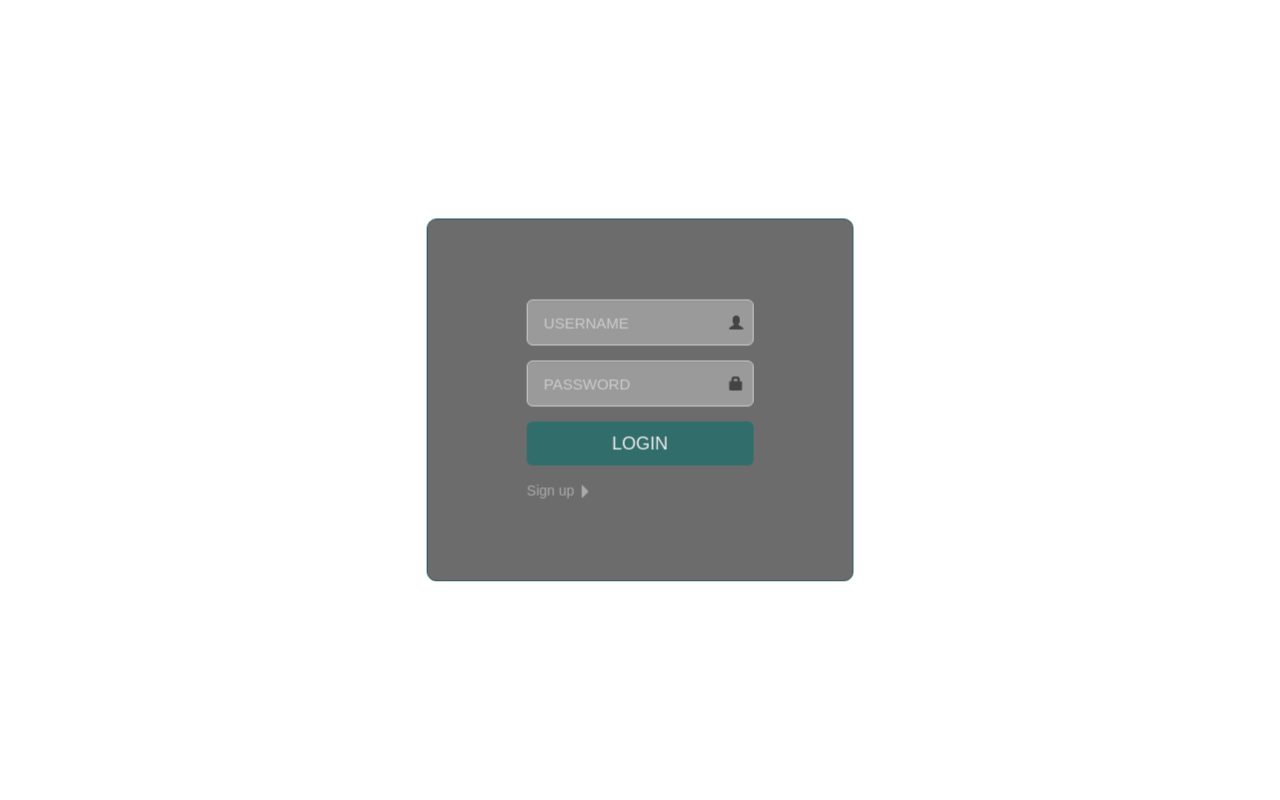
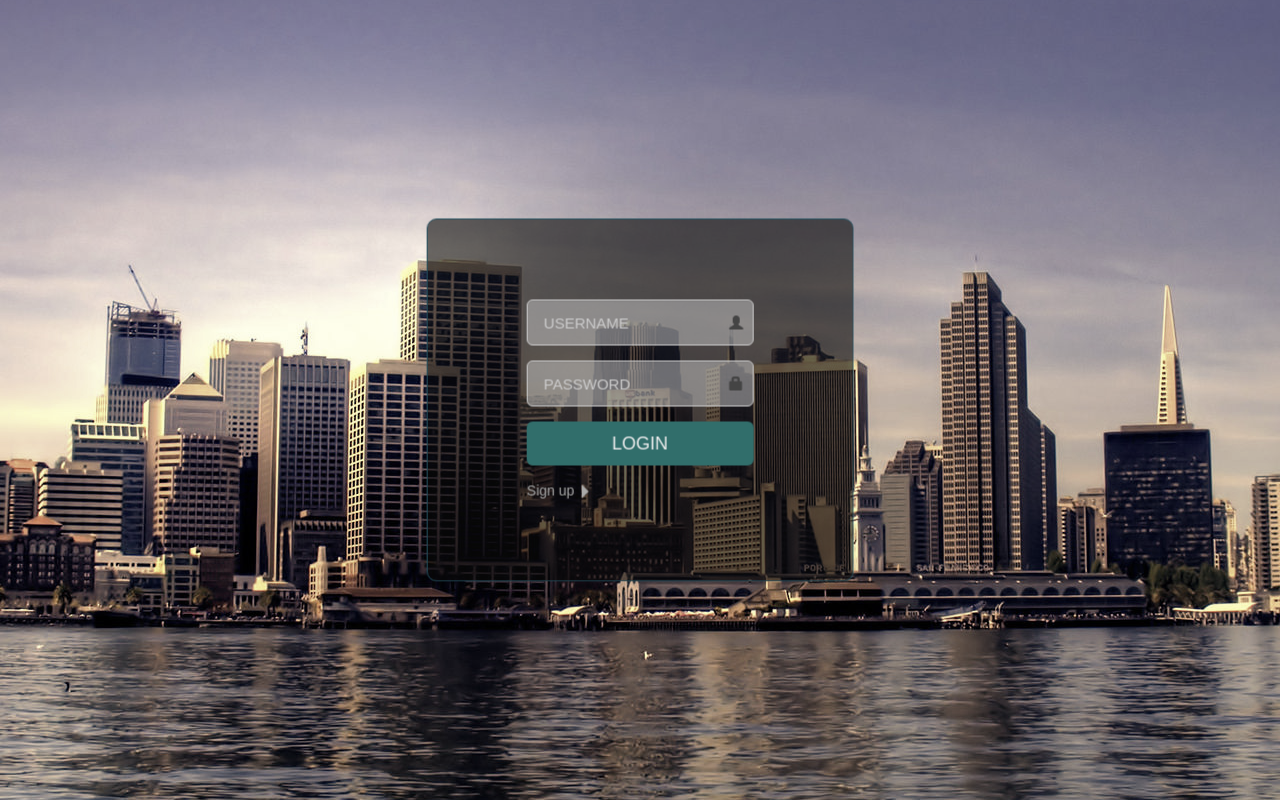
Before and after one commit to clickad/login-register-form, a plain HTML site: page src/index.html in a window 1280 px wide. Drawn offline with nearby package versions, Linux system fonts and the light colour scheme; a web font is replaced by a local one.

Commit message:
image path

```diff
--- a/src/css/style.css
+++ b/src/css/style.css
@@ -15,7 +15,7 @@ body {
 }
 
 .wrapper{
-  background-image: url('../img/background.jpg');
+  background-image: url('../background.jpg');
   background-position: center;
   width: 100%;
   min-height: 100vh;
```
